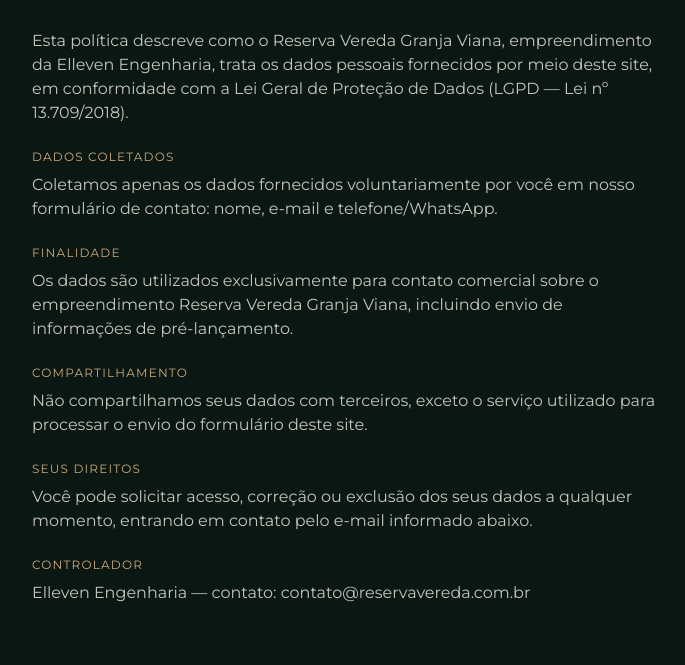
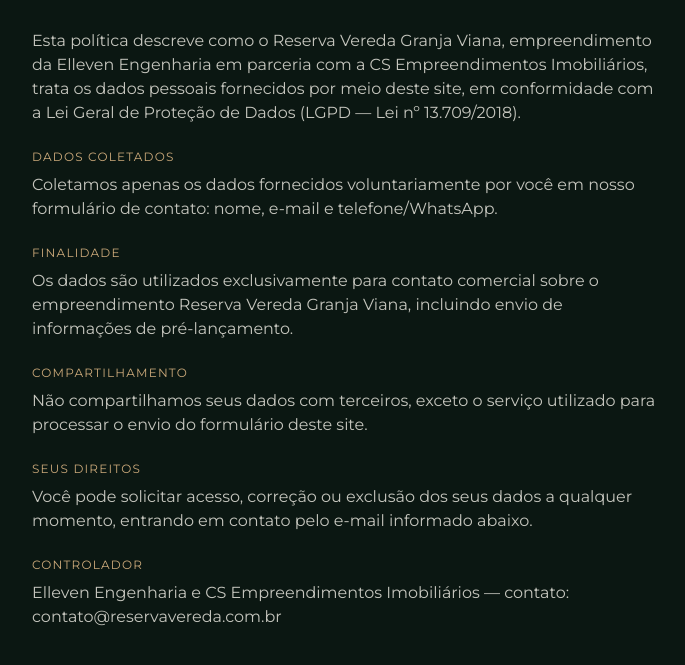
Before and after one commit to Docxdsz/SAN.bO-Sites, a plain HTML site: page site/privacy.html in a window 1280 px wide. Shown: the part 151-816 px from the top of the page, without its empty margins (296-981 px from the left). Drawn offline with nearby package versions, Linux system fonts and the light colour scheme.

Commit message:
Add Proximidades/Quem Somos eyebrows, cite Elleven and CS together

```diff
--- a/site/privacy.html
+++ b/site/privacy.html
@@ -14,7 +14,7 @@
     <h1 class="text-2xl md:text-3xl mt-6 mb-8">Política de Privacidade</h1>
 
     <div class="space-y-6 text-offwhite/80 leading-relaxed text-sm md:text-base">
-      <p>Esta política descreve como o Reserva Vereda Granja Viana, empreendimento da Elleven Engenharia, trata os dados pessoais fornecidos por meio deste site, em conformidade com a Lei Geral de Proteção de Dados (LGPD — Lei nº 13.709/2018).</p>
+      <p>Esta política descreve como o Reserva Vereda Granja Viana, empreendimento da Elleven Engenharia em parceria com a CS Empreendimentos Imobiliários, trata os dados pessoais fornecidos por meio deste site, em conformidade com a Lei Geral de Proteção de Dados (LGPD — Lei nº 13.709/2018).</p>
 
       <div>
         <h2 class="text-gold-400 uppercase tracking-widest text-xs mb-2">Dados coletados</h2>
@@ -38,7 +38,7 @@
 
       <div>
         <h2 class="text-gold-400 uppercase tracking-widest text-xs mb-2">Controlador</h2>
-        <p>Elleven Engenharia — contato: <span id="privacy-contact-email">contato@reservavereda.com.br</span></p>
+        <p>Elleven Engenharia e CS Empreendimentos Imobiliários — contato: <span id="privacy-contact-email">contato@reservavereda.com.br</span></p>
       </div>
     </div>
   </main>
```
Also changed, not shown: site/index.html (+3 -1 lines).
